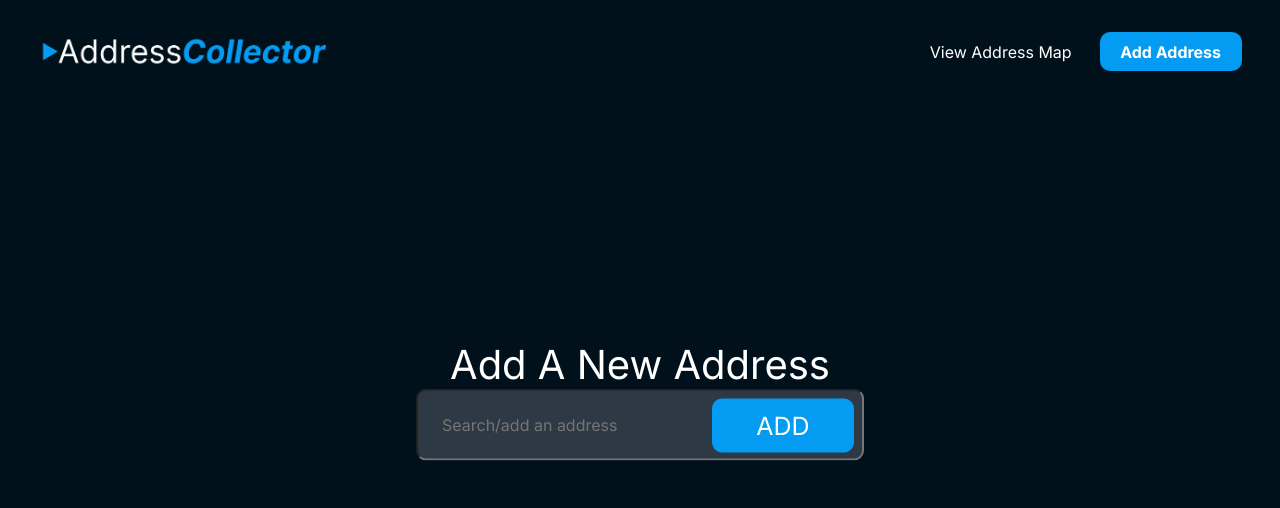
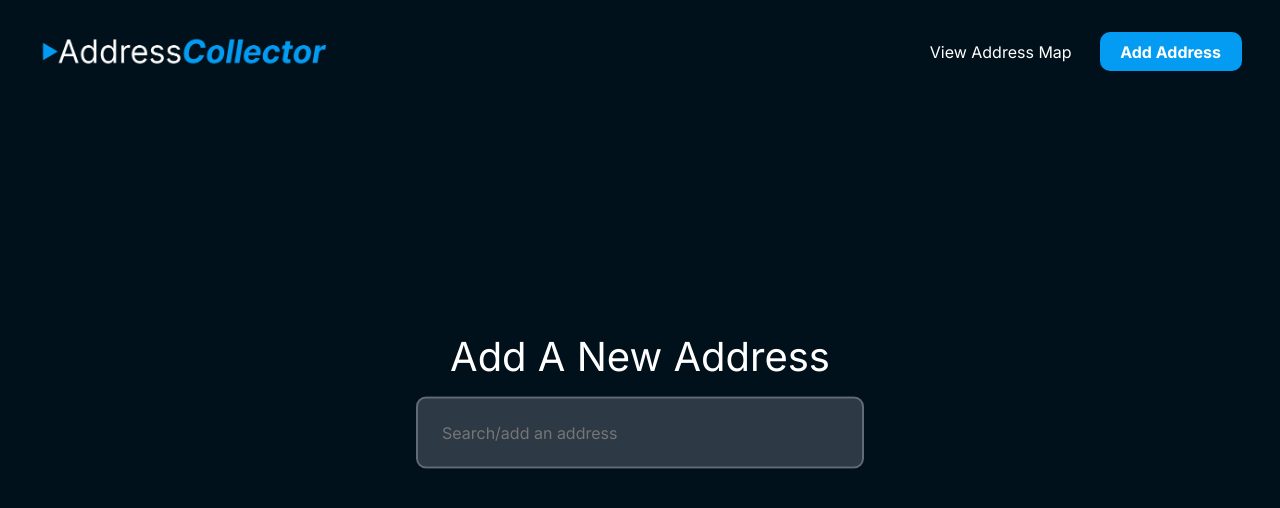
Before and after one commit to andreellisjunior/code-project, a React (Vite) app: page / in a window 1280 px wide. Shown: the top 508 px of the page. Built offline with nearby package versions, Linux system fonts and the light colour scheme.

Commit message:
conditionally rendered the submit button as a means of confirmation address confirmation

```diff
--- a/src/app/AddAddress.tsx
+++ b/src/app/AddAddress.tsx
@@ -1,13 +1,29 @@
-import React from 'react';
+import React, { useState } from 'react';
 
 const AddAddress = () => {
+  const [input, setInput] = useState('');
+
+  const handleSubmit = (e: any) => {
+    e.preventDefault();
+
+    const address = input;
+
+    console.log(address);
+  };
+
   return (
     <div className="add-address-wrapper">
       <h1>Add A New Address</h1>
-      <div className="input-wrapper">
-        <input type="text" value="" placeholder="Search/add an address" />
-        <button type="submit">ADD</button>
-      </div>
+      <form onSubmit={handleSubmit} className="input-wrapper">
+        <input
+          type="text"
+          value={input}
+          onChange={(e) => setInput(e.target.value)}
+          placeholder="Search/add an address"
+        />
+        {/* Conditionally rendered the submit button once something is typed into the input field */}
+        {input && <button type="submit">SAVE?</button>}
+      </form>
     </div>
   );
 };
--- a/src/styles.scss
+++ b/src/styles.scss
@@ -17,6 +17,7 @@ body {
 h1 {
   font-size: 40px;
   font-weight: 300;
+  padding-bottom: 1rem;
 }
 
 a {
@@ -100,6 +101,9 @@ button {
     padding: 10px 24px;
     border-radius: 10px;
     background-color: #2d3944;
+    border: 2px solid rgba(255, 255, 255, 0.25);
+    color: white;
+    outline: none;
   }
   button {
     position: absolute;
```
